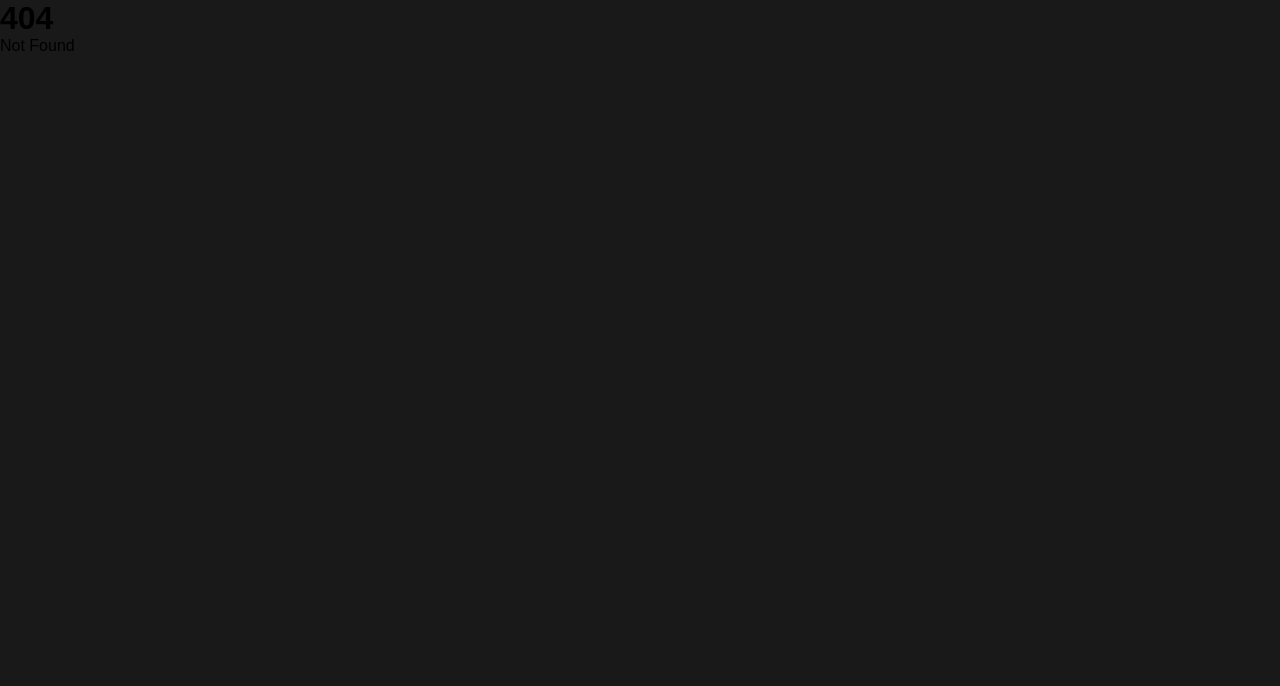
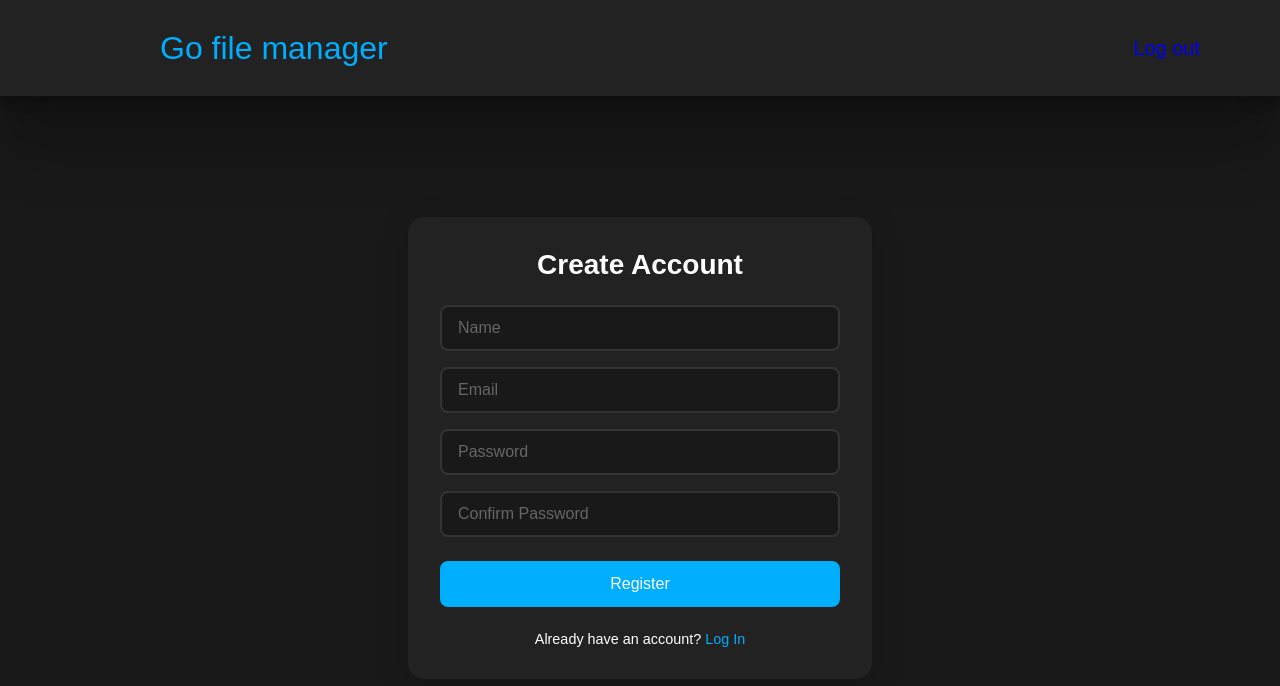
Before and after one commit to E3TU/go-file-manager, a SvelteKit app in the folder frontend/: page /register in a window 1280 px wide. Before the commit this address had no page. Shown: the top 686 px of the page. Built offline with nearby package versions, Linux system fonts and the light colour scheme.

Commit message:
Create register page

```diff
--- /dev/null
+++ b/frontend/src/routes/register/+page.svelte
@@ -0,0 +1,143 @@
+<script lang="ts">
+    import Navbar from '../../components/Navbar.svelte';
+    import { register, login, setSession } from '$lib/api';
+
+    let name = $state('');
+    let email = $state('');
+    let password = $state('');
+    let confirmPassword = $state('');
+    let error = $state('');
+    let loading = $state(false);
+
+    async function handleSubmit(e: Event) {
+        e.preventDefault();
+        error = '';
+        if (password !== confirmPassword) {
+            error = 'Passwords do not match';
+            return;
+        }
+        loading = true;
+        try {
+            await register(name, email, password);
+            const session = await login(email, password);
+            setSession(session.secret);
+            window.location.href = '/';
+        } catch (err) {
+            error = err instanceof Error ? err.message : 'Registration failed';
+        } finally {
+            loading = false;
+        }
+    }
+</script>
+
+<Navbar />
+<div class="container">
+    <div class="form-card">
+        <h2>Create Account</h2>
+        <form onsubmit={handleSubmit}>
+            <div class="input-group">
+                <input type="text" placeholder="Name" bind:value={name} required />
+            </div>
+            <div class="input-group">
+                <input type="email" placeholder="Email" bind:value={email} required />
+            </div>
+            <div class="input-group">
+                <input type="password" placeholder="Password" bind:value={password} required />
+            </div>
+            <div class="input-group">
+                <input type="password" placeholder="Confirm Password" bind:value={confirmPassword} required />
+            </div>
+            {#if error}
+                <p class="error">{error}</p>
+            {/if}
+            <button type="submit" class="submit-btn" disabled={loading}>
+                {loading ? 'Registering...' : 'Register'}
+            </button>
+        </form>
+        <p class="switch">Already have an account? <a href="/login">Log In</a></p>
+    </div>
+</div>
+
+<style>
+    .container {
+        display: flex;
+        align-items: center;
+        justify-content: center;
+        height: calc(100vh - 6rem);
+        width: 100%;
+    }
+    .form-card {
+        display: flex;
+        flex-direction: column;
+        align-items: center;
+        width: 25rem;
+        background-color: var(--gray);
+        box-shadow:
+            rgba(0, 0, 0, 0.16) 0px 10px 36px 0px,
+            rgba(0, 0, 0, 0.06) 0px 0px 0px 1px;
+        border-radius: 16px;
+        padding: 2rem;
+    }
+    h2 {
+        color: var(--text-primary);
+        font-size: 1.75rem;
+        margin-bottom: 1.5rem;
+    }
+    form {
+        display: flex;
+        flex-direction: column;
+        width: 100%;
+        gap: 1rem;
+    }
+    .input-group input {
+        width: 100%;
+        padding: 0.75rem 1rem;
+        border: 2px solid #333;
+        border-radius: 8px;
+        background-color: #191919;
+        color: var(--text-primary);
+        font-size: 1rem;
+        font-family: inherit;
+        box-sizing: border-box;
+    }
+    .input-group input:focus {
+        outline: none;
+        border-color: var(--blue);
+    }
+    .input-group input::placeholder {
+        color: #666;
+    }
+    .submit-btn {
+        margin-top: 0.5rem;
+        padding: 0.75rem;
+        font-size: 1rem;
+        font-family: inherit;
+        border: 2px solid var(--blue);
+        border-radius: 8px;
+        background-color: var(--blue);
+        color: var(--text-primary);
+        transition: 0.3s;
+        cursor: pointer;
+    }
+    .submit-btn:hover {
+        background-color: transparent;
+        transition: 0.3s;
+    }
+    .switch {
+        margin-top: 1.5rem;
+        color: var(--text-primary);
+        font-size: 0.9rem;
+    }
+    .switch a {
+        color: var(--blue);
+        text-decoration: none;
+    }
+    .switch a:hover {
+        text-decoration: underline;
+    }
+    .error {
+        color: #ff4444;
+        font-size: 0.9rem;
+        text-align: center;
+    }
+</style>
```
